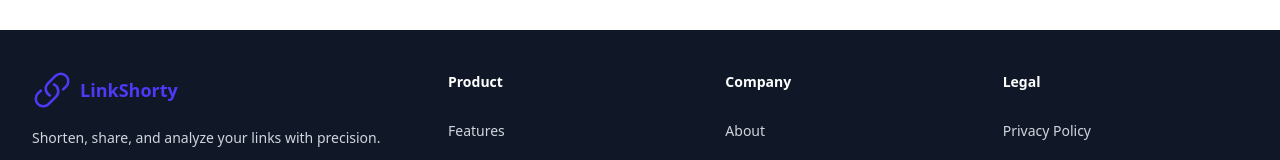
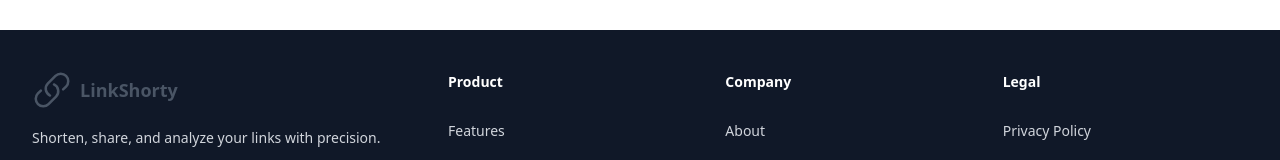
Before and after one commit to Mahiamk/link_shortener_monorepo, a Next.js app in the folder apps/web/: page / in a window 1280 px wide. Shown: the part 3070-3230 px from the top of the page. Built offline with nearby package versions, Linux system fonts and the light colour scheme.

Commit message:
fix: update color format in Footer component to use consistent gray shades

```diff
--- a/apps/web/components/Footer.tsx
+++ b/apps/web/components/Footer.tsx
@@ -33,10 +33,10 @@ export function Footer() {
           {/* Brand & Socials Section */}
           <div className="space-y-4">
             <Link href="/" className="flex items-center gap-2">
-              <svg className="h-10 w-auto text-indigo-600" fill="none" viewBox="0 0 24 24" strokeWidth={1.5} stroke="currentColor">
+              <svg className="h-10 w-auto text-gray-600" fill="none" viewBox="0 0 24 24" strokeWidth={1.5} stroke="currentColor">
                 <path strokeLinecap="round" strokeLinejoin="round" d="M13.19 8.688a4.5 4.5 0 0 1 1.242 7.244l-4.5 4.5a4.5 4.5 0 0 1-6.364-6.364l1.757-1.757m13.35-.622 1.757-1.757a4.5 4.5 0 0 0-6.364-6.364l-4.5 4.5a4.5 4.5 0 0 0 1.242 7.244" />
               </svg>
-              <span className="text-lg font-semibold text-indigo-600">LinkShorty</span>
+              <span className="text-lg font-semibold text-gray-600">LinkShorty</span>
             </Link>
             <p className="text-sm leading-6 text-gray-300">
               Shorten, share, and analyze your links with precision.
```
